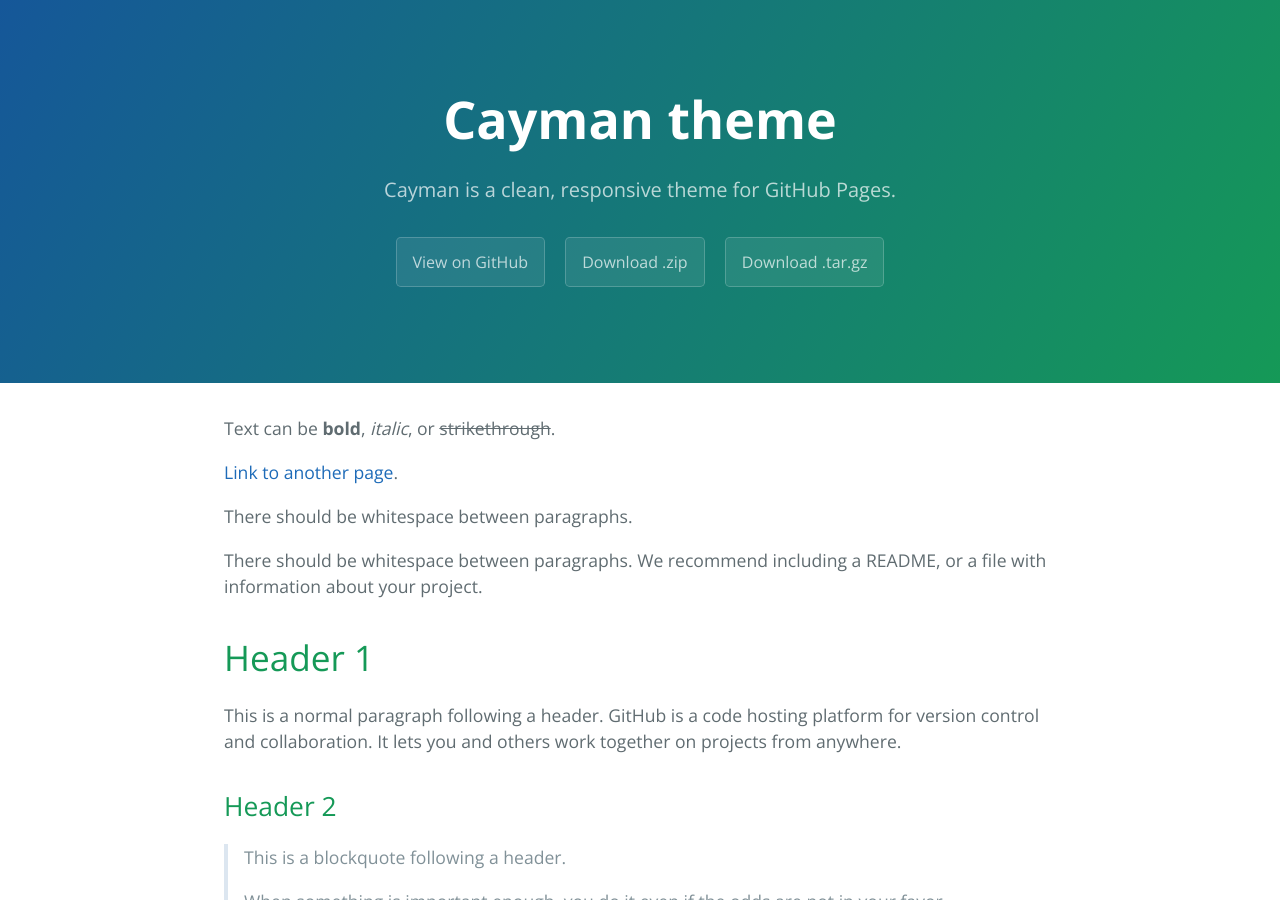
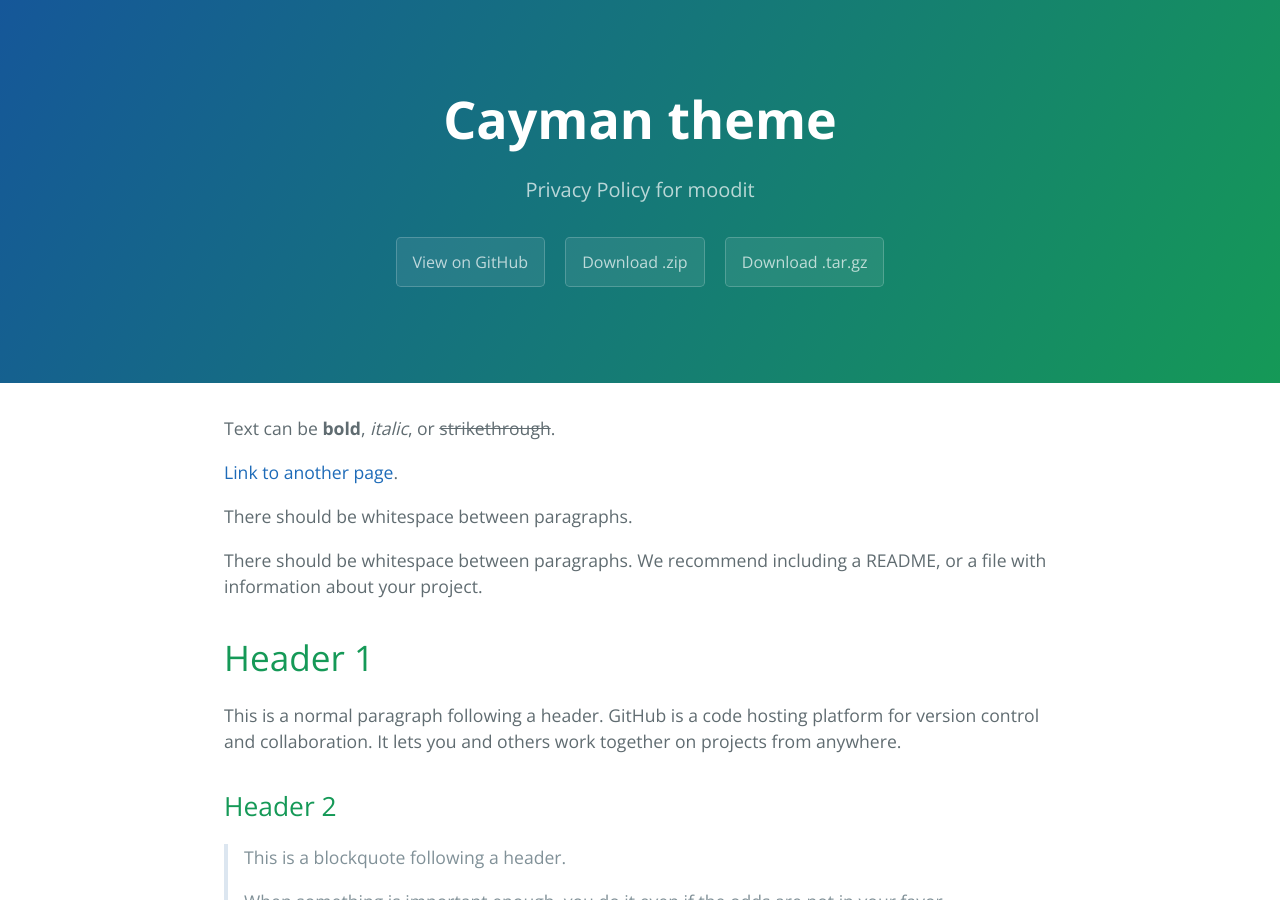
Before and after one commit to 100dana/moodit.github.io, a Jekyll site: the page built from index.md, in a window 1280 px wide and 900 px high. Built offline with Jekyll 4.4.1, drawn with Linux system fonts in a browser that asks for light colours.

Commit message:
Update description in _config.yml

```diff
--- a/_config.yml
+++ b/_config.yml
@@ -1,5 +1,5 @@
 title: Cayman theme
-description: Cayman is a clean, responsive theme for GitHub Pages.
+description: Privacy Policy for moodit
 show_downloads: true
 google_analytics:
 theme: jekyll-theme-cayman
```
